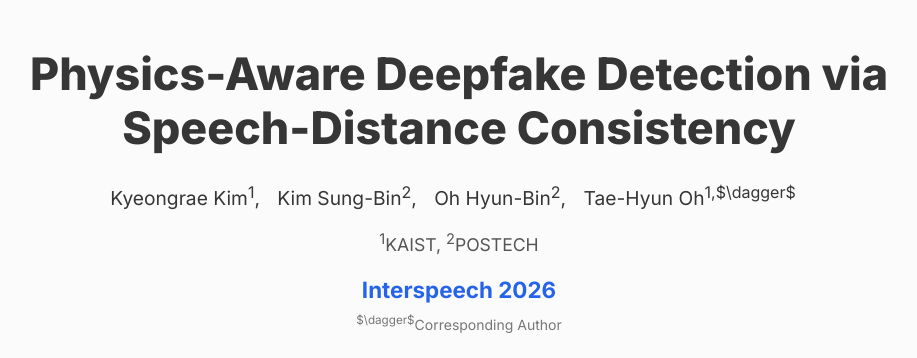
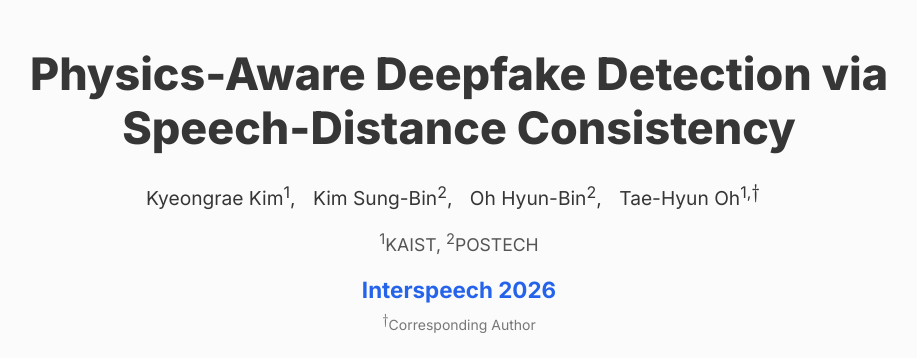
Before and after one commit to byulharang/physics-aware-deepfake-detection-via-distance-speech-consistency, a plain HTML site: page index.html in a window 1280 px wide. Shown: the top 358 px of the page, without its empty margins (181-1098 px from the left). Drawn offline with nearby package versions, Linux system fonts and the light colour scheme; some icons are missing.

Commit message:
Fix: Overwrite with stable complete standalone code

```diff
--- a/index.html
+++ b/index.html
@@ -99,6 +99,14 @@
       border-top: 1px solid #e5e7eb;
     }
   </style>
+  <script>
+    window.MathJax = {
+      tex: {
+        inlineMath: [['$', '$'], ['\\(', '\\)']],
+        displayMath: [['$$', '$$'], ['\\[', '\\]']]
+      }
+    };
+  </script>
 
   <script defer id="MathJax-script" src="https://cdn.jsdelivr.net/npm/mathjax@3/es5/tex-mml-chtml.js"></script>
 </head>
```
